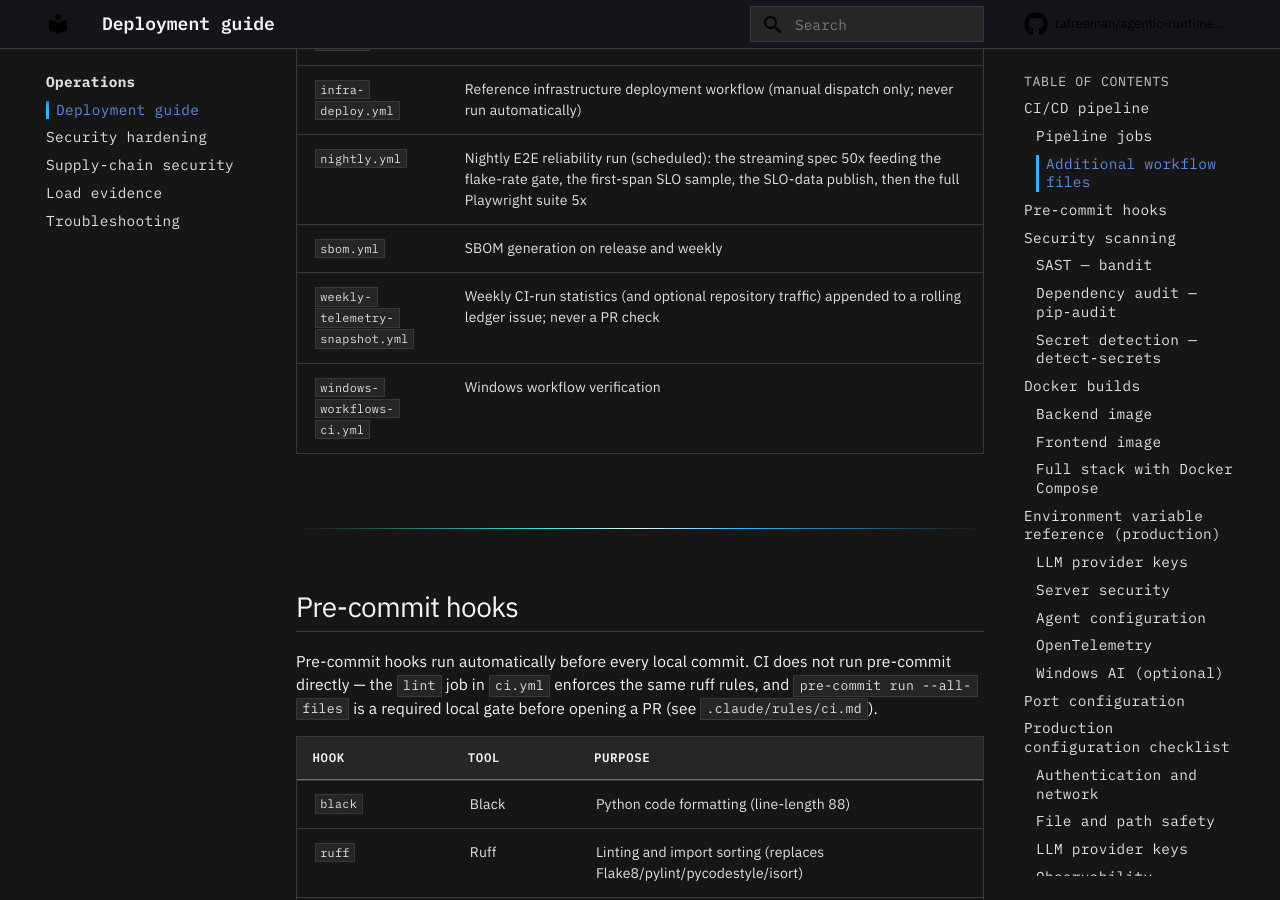
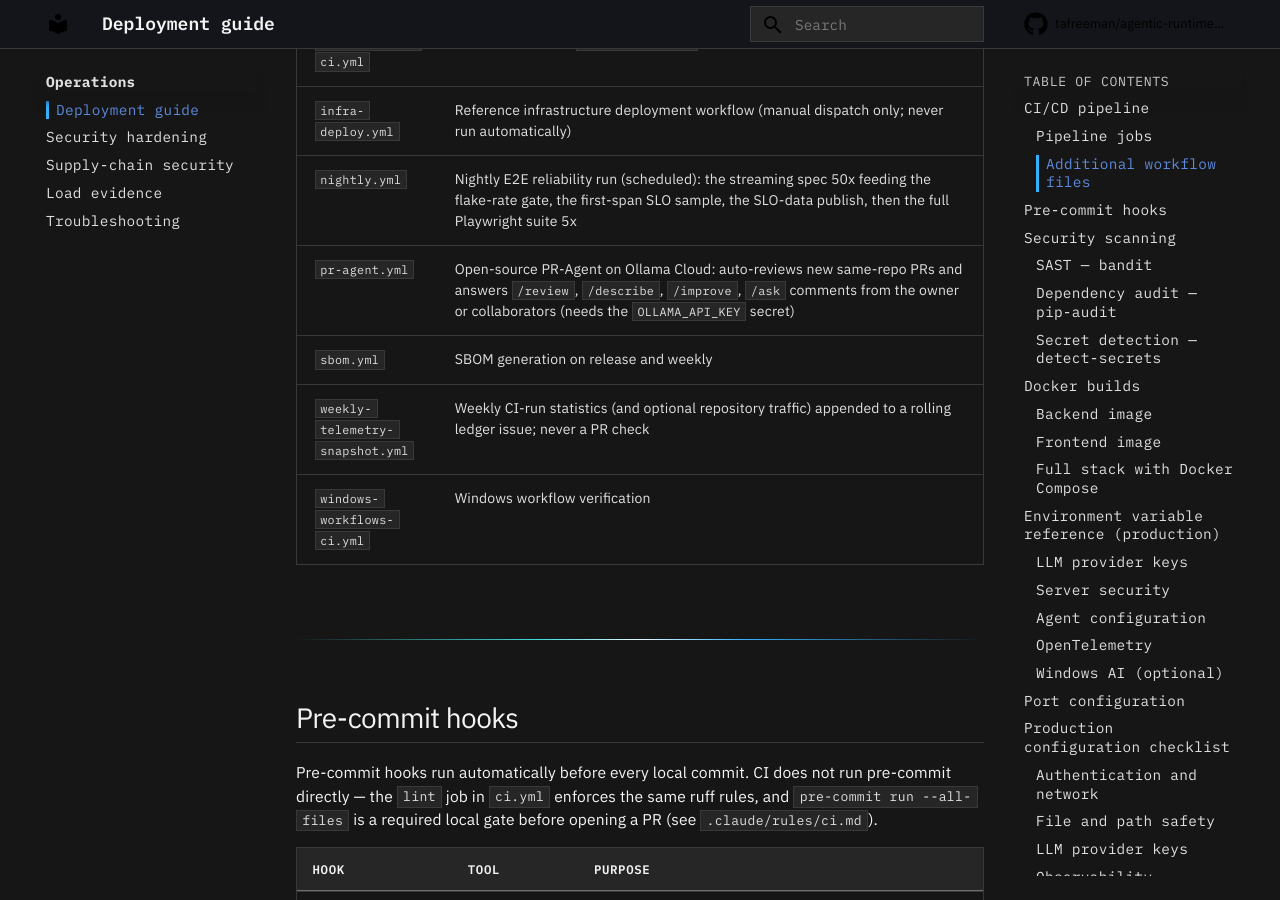
Before and after one commit to tafreeman/agentic-runtime-platform, an MkDocs documentation site: the page built from docs/deployment-guide.md, in a window 1280 px wide and 900 px high, scrolled down 2480 px. Built offline with MkDocs 1.6.1 and Material for MkDocs 9.7.7, drawn with Linux system fonts in a browser that asks for light colours; comment, search, counter and statistics services are not loaded.

Commit message:
ci(pr-agent): add open-source PR-Agent review on Ollama Cloud
The hosted Qodo app's free open-source tier requires 200+ stars, so it
never responds on this repo. PR-Agent is the open-source engine behind
it and runs as a GitHub Action with our own model key.

Model calls go to Ollama Cloud (gpt-oss:120b, glm-5.3 fallback) via the
OLLAMA_API_KEY secret. Only same-repo, non-draft PRs are auto-reviewed,
pushes do not re-trigger, and slash commands are limited to the owner and
collaborators so comments on this public repo cannot spend the key. The
image is pinned by digest to 0.48.0.

```diff
--- a/docs/deployment-guide.md
+++ b/docs/deployment-guide.md
@@ -43,6 +43,7 @@ The other workflows in `.github/workflows/`:
 | `eval-package-ci.yml` | Isolated CI for the `agentic-v2-eval` package |
 | `infra-deploy.yml` | Reference infrastructure deployment workflow (manual dispatch only; never run automatically) |
 | `nightly.yml` | Nightly E2E reliability run (scheduled): the streaming spec 50x feeding the flake-rate gate, the first-span SLO sample, the SLO-data publish, then the full Playwright suite 5x |
+| `pr-agent.yml` | Open-source PR-Agent on Ollama Cloud: auto-reviews new same-repo PRs and answers `/review`, `/describe`, `/improve`, `/ask` comments from the owner or collaborators (needs the `OLLAMA_API_KEY` secret) |
 | `sbom.yml` | SBOM generation on release and weekly |
 | `weekly-telemetry-snapshot.yml` | Weekly CI-run statistics (and optional repository traffic) appended to a rolling ledger issue; never a PR check |
 | `windows-workflows-ci.yml` | Windows workflow verification |
```
Also changed, not shown: 1 other file.
